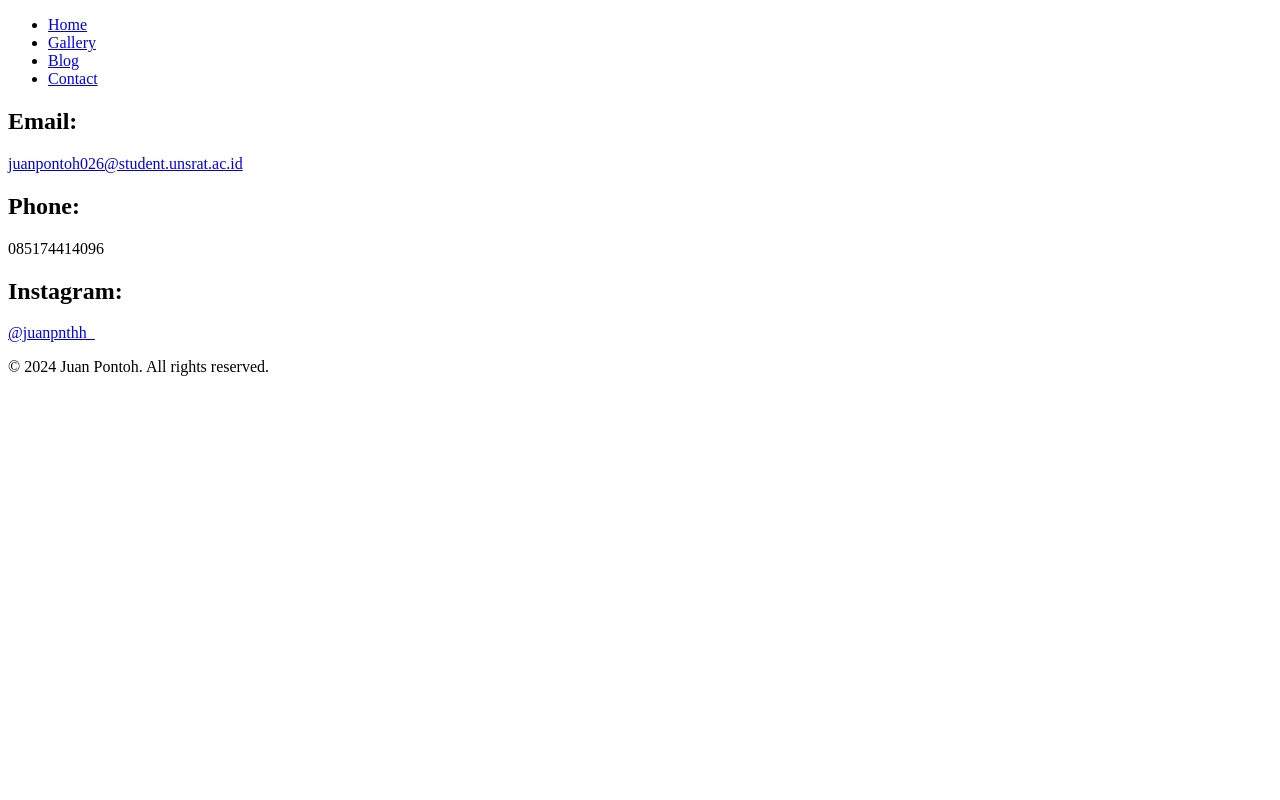
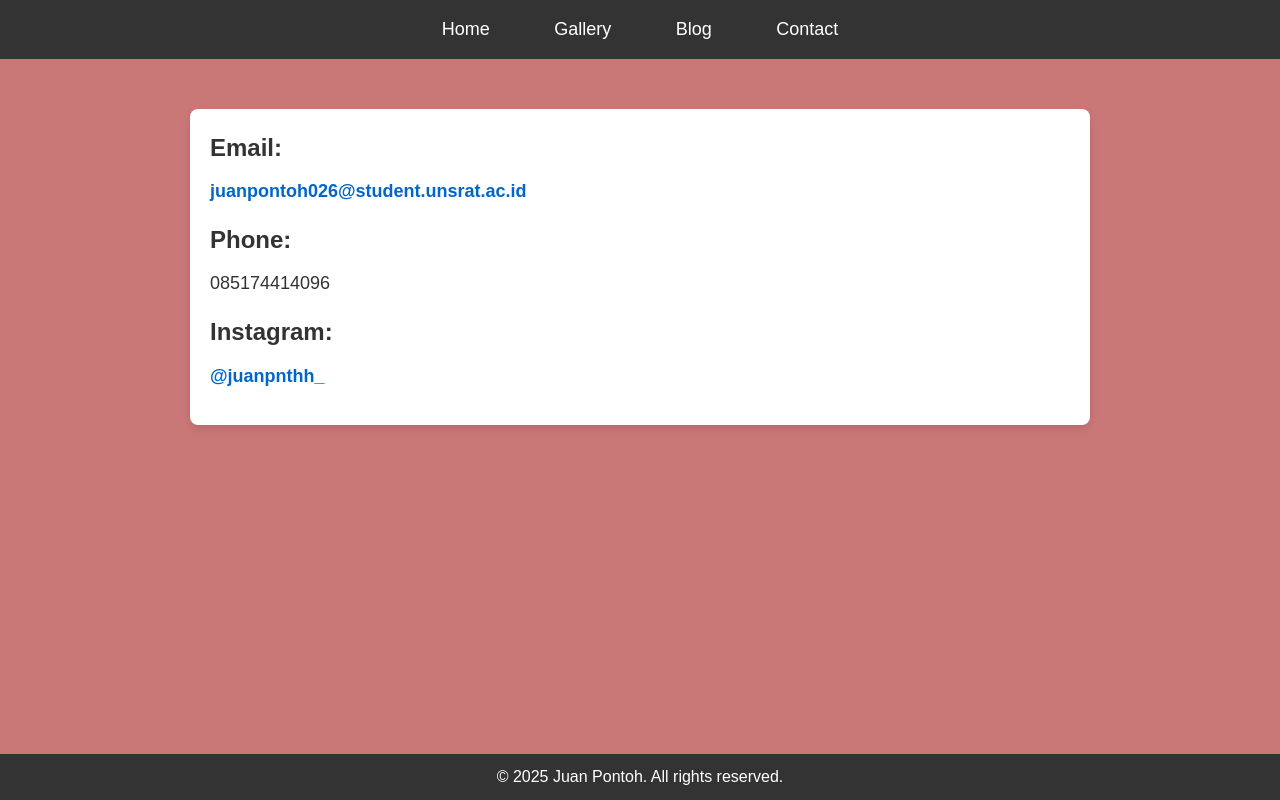
Before and after one commit to JuanPontoh/TIK2032-Project, a plain HTML site: page contact.html in a window 1280 px wide. Drawn offline with Linux system fonts and the light colour scheme.

Commit message:
Update contact.html

```diff
--- a/contact.html
+++ b/contact.html
@@ -4,7 +4,93 @@
     <meta charset="UTF-8">
     <meta name="viewport" content="width=device-width, initial-scale=1.0">
     <title>Contact Me</title>
-    <link rel="stylesheet" href="styles.css">
+    <style>
+        /* Reset default margin and padding */
+        * {
+            margin: 0;
+            padding: 0;
+            box-sizing: border-box;
+        }
+
+        /* Body styling */
+        body {
+            font-family: 'Arial', sans-serif;
+            background-color: #ca7777;
+            color: #333;
+            line-height: 1.6;
+        }
+
+        /* Header styling */
+        header {
+            background-color: #333;
+            padding: 15px 0;
+        }
+
+        header ul {
+            list-style: none;
+            text-align: center;
+        }
+
+        header ul li {
+            display: inline;
+            margin: 0 20px;
+        }
+
+        header ul li a {
+            color: white;
+            text-decoration: none;
+            font-size: 18px;
+            padding: 5px 10px;
+            transition: color 0.3s ease;
+        }
+
+        header ul li a:hover {
+            color: #ff9900;
+        }
+
+        /* Contact info section */
+        .contact-info {
+            max-width: 900px;
+            margin: 50px auto;
+            padding: 20px;
+            background-color: #fff;
+            border-radius: 8px;
+            box-shadow: 0 4px 8px rgba(0, 0, 0, 0.1);
+        }
+
+        .contact-info h2 {
+            font-size: 24px;
+            margin-bottom: 10px;
+            color: #333;
+        }
+
+        .contact-info p {
+            font-size: 18px;
+            margin-bottom: 15px;
+        }
+
+        .contact-info a {
+            color: #0066cc;
+            text-decoration: none;
+            font-weight: bold;
+            transition: color 0.3s ease;
+        }
+
+        .contact-info a:hover {
+            color: #ff9900;
+        }
+
+        /* Footer styling */
+        footer {
+            background-color: #333;
+            color: white;
+            text-align: center;
+            padding: 10px 0;
+            position: fixed;
+            width: 100%;
+            bottom: 0;
+        }
+    </style>
 </head>
 <body>
     <header>
@@ -15,16 +101,20 @@
             <li><a href="contact.html">Contact</a></li>
         </ul>
     </header>
+
     <section class="contact-info">
         <h2>Email:</h2>
-        <p><a href="juanpontoh026@student.unsrat.ac.id">juanpontoh026@student.unsrat.ac.id</a></p>
+        <p><a href="mailto:juanpontoh026@student.unsrat.ac.id">juanpontoh026@student.unsrat.ac.id</a></p>
+
         <h2>Phone:</h2>
         <p>085174414096</p>
+
         <h2>Instagram:</h2>
-        <p><a href="https://www.instagram.com/juanpnthh_/">@juanpnthh_</a></p>
+        <p><a href="https://www.instagram.com/juanpnthh_/" target="_blank">@juanpnthh_</a></p>
     </section>
+
     <footer>
-        <p>© 2024 Juan Pontoh. All rights reserved.</p>
+        <p>© 2025 Juan Pontoh. All rights reserved.</p>
     </footer>
 </body>
 </html>
```
